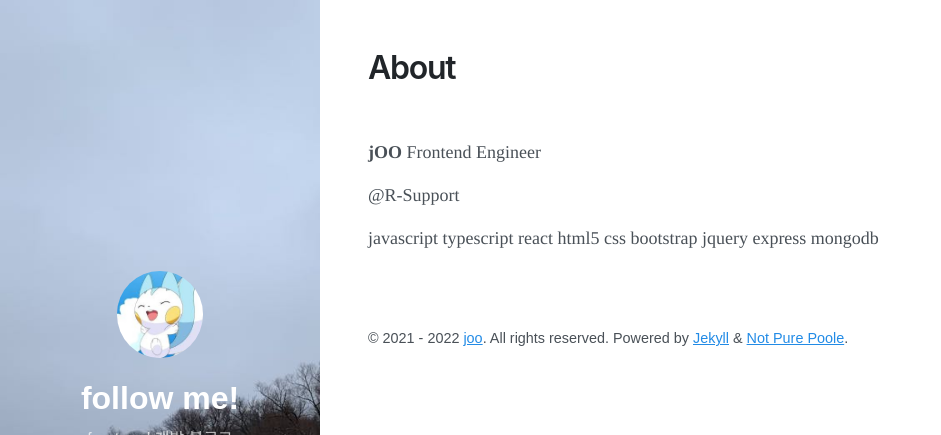
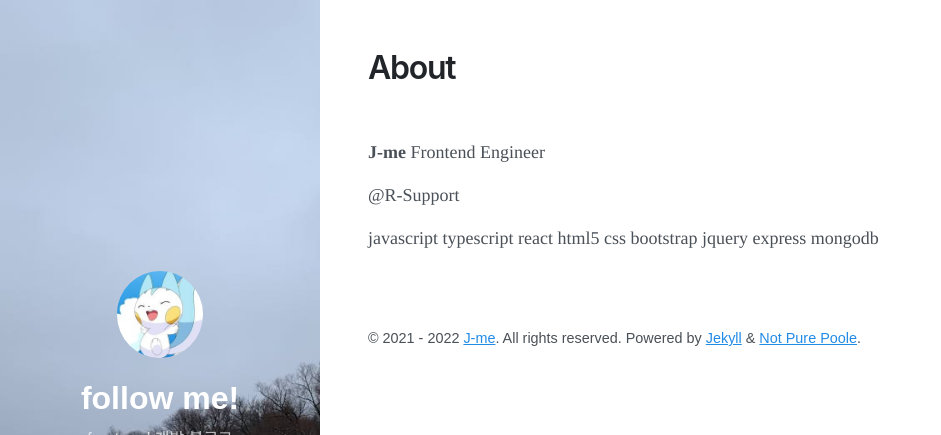
Before and after one commit to micmacbox/blog, a Jekyll site: the page built from about.md, in a window 1280 px wide. Shown: the top 435 px of the page, without its empty margins (0-941 px from the left). Built offline with Jekyll 4.4.1, drawn with Linux system fonts in a browser that asks for light colours; nearby versions of some CDN libraries.

Commit message:
author name modified

```diff
--- a/_config.yml
+++ b/_config.yml
@@ -37,7 +37,7 @@ twitter:
   card: summary
 logo: logo.png
 social:
-  name: joo
+  name: J-me
   links:
     - https://twitter.com/it_margot
     - https://github.com/micmacbox
@@ -58,6 +58,6 @@ sass:
 
 # Specify the author for blog posts
 author:
-  name: joo
+  name: J-me
   url: https://github.com/cooingcooing
   email: beloved930223@gmail.com
--- a/about.md
+++ b/about.md
@@ -5,7 +5,7 @@ title: About
 
 <br/>
 
-**jOO** <span>Frontend Engineer</span>
+**J-me** <span>Frontend Engineer</span>
 
 <span> @R-Support </span>
 
```
